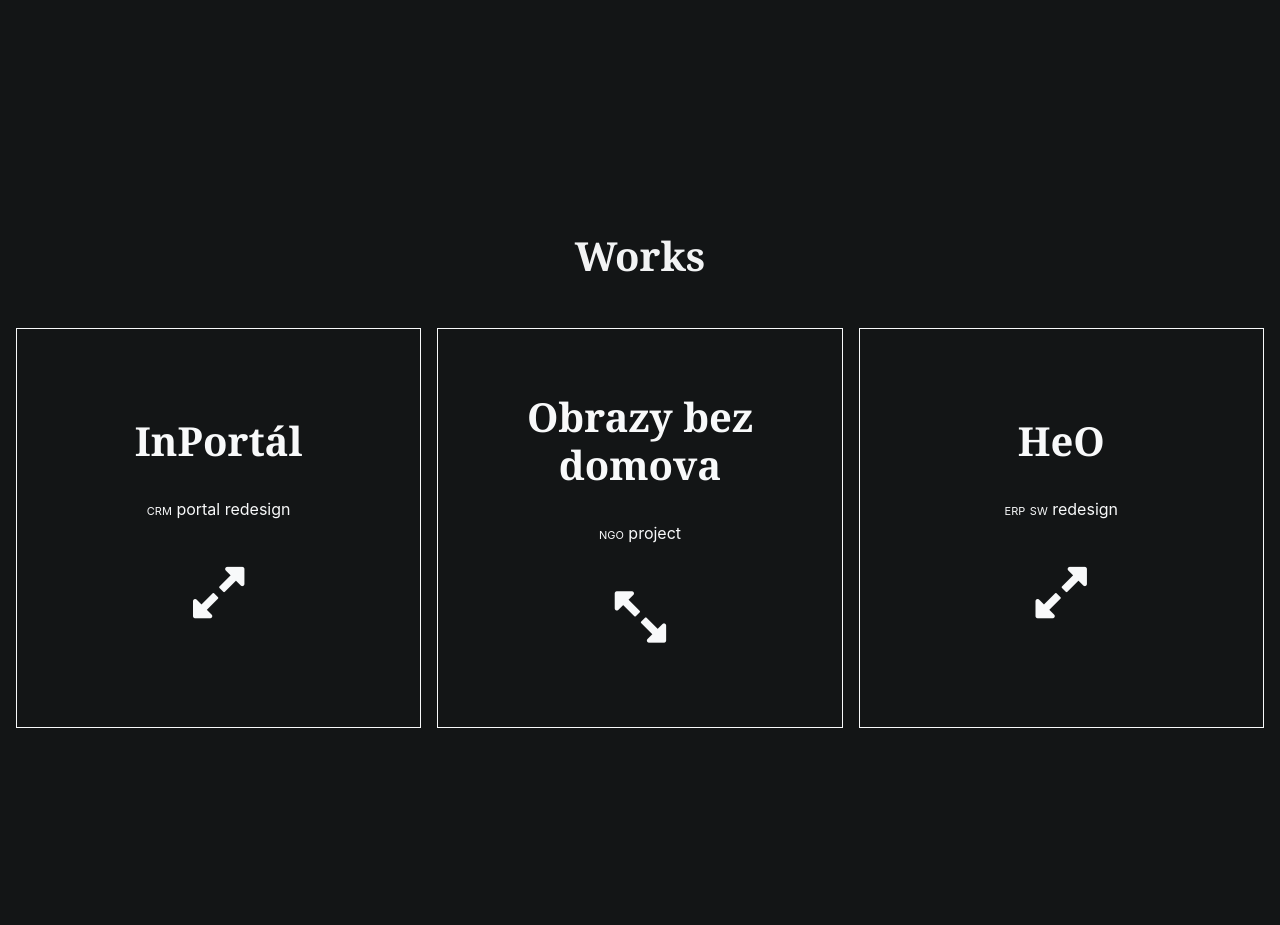
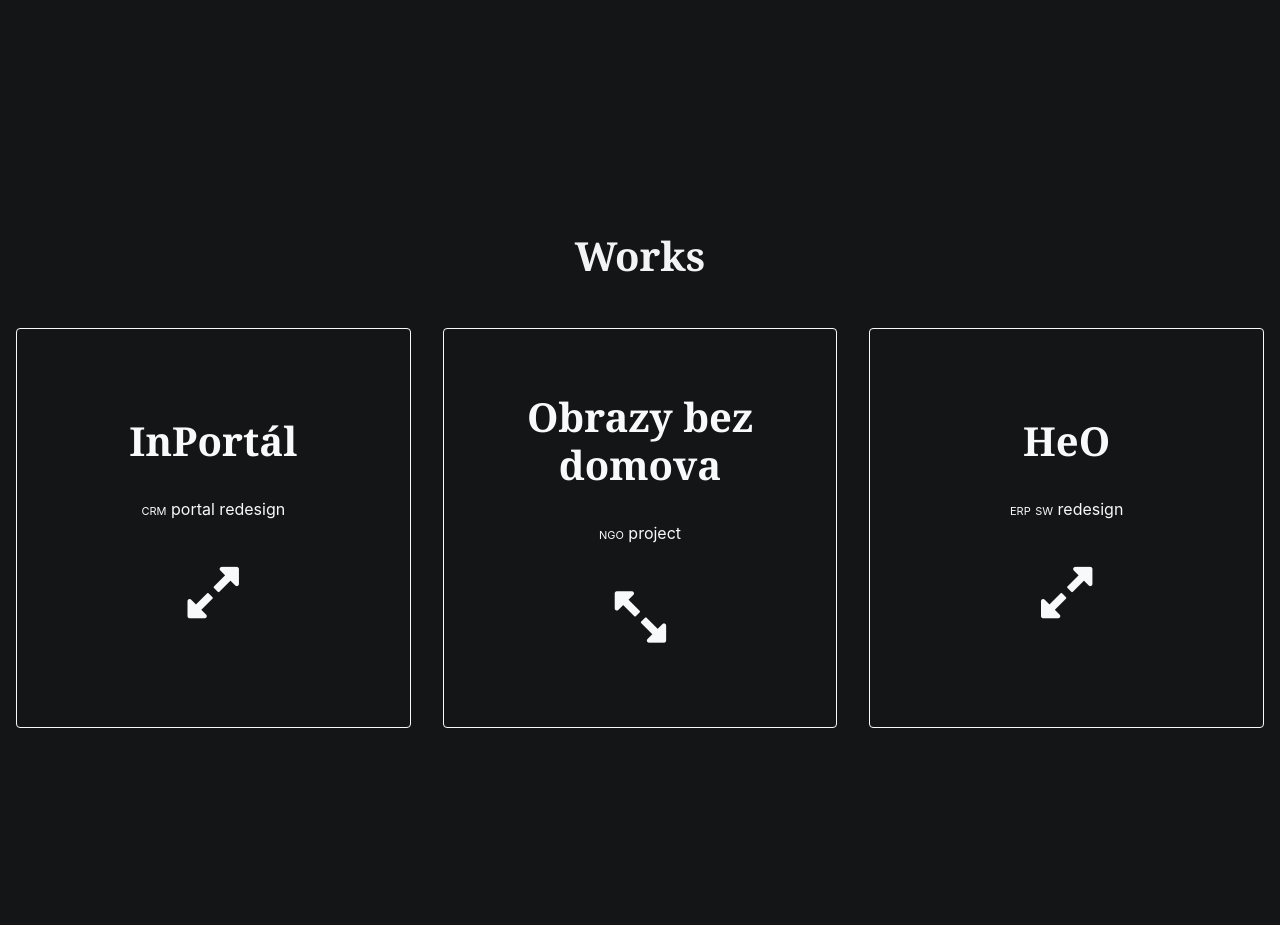
Before and after one commit to StartBootstrap/startbootstrap-grayscale, a PHP site: page /index.dev.html in a window 1280 px wide. Shown: the part 1684-2609 px from the top of the page. Run offline with PHP 8.4, Linux system fonts and the light colour scheme.

Commit message:
huge btns rounded rm comments, widen gap

```diff
--- a/css/grayscale.css
+++ b/css/grayscale.css
@@ -158,7 +158,7 @@ section#work {
     -ms-flex-line-pack: center;
     align-content: center;
     grid: 10% 50% / 1fr 1fr 1fr;
-    grid-column-gap: 1rem;
+    grid-column-gap: 2rem;
     height: 100%;
     -ms-flex-pack: distribute;
     justify-content: space-around;
--- a/index.dev.html
+++ b/index.dev.html
@@ -252,7 +252,7 @@
   <section id="work">
     <h1 class="span-col-3">Works</h1>
 
-    <button type="button" class="btn btn-outline-light btn-lg" data-toggle="modal" data-target=".modal1">
+    <button type="button" class="btn btn-outline-light btn-lg rounded" data-toggle="modal" data-target=".modal1">
       <div class="intro-body">
         <h1>InPortál
           <i class="fa fa-expand animated fa-1x p-3 d-inline-block d-md-none"></i>
@@ -270,7 +270,7 @@
     </button>
     <!-- OPENS MODAL1 -->
 
-    <button type="button" class="btn btn-outline-light btn-lg" data-toggle="modal" data-target=".modal2">
+    <button type="button" class="btn btn-outline-light btn-lg rounded" data-toggle="modal" data-target=".modal2">
 
       <div class="intro-body">
         <h1>Obrazy bez domova
@@ -286,7 +286,7 @@
     </button>
     <!-- OPENS MODAL2 -->
 
-    <button type="button" class="btn btn-outline-light btn-lg" data-toggle="modal" data-target=".modal3">
+    <button type="button" class="btn btn-outline-light btn-lg rounded" data-toggle="modal" data-target=".modal3">
       <div class="intro-body">
         <h1>HeO
           <i class="fa fa-expand animated fa-1x p-3 d-inline-block d-md-none"></i>
--- a/scss/grayscale.scss
+++ b/scss/grayscale.scss
@@ -145,7 +145,7 @@ section#work {
     -ms-flex-line-pack: center;
     align-content: center;
     grid: 10% 50% / 1fr 1fr 1fr;
-    grid-column-gap: 1rem;
+    grid-column-gap: 2rem;
     height: 100%;
     -ms-flex-pack: distribute;
     justify-content: space-around;
@@ -204,32 +204,12 @@ section#work {
 \*------------------------------------*/
 
 .btn {
-  //font-family: 'Cabin', 'Helvetica Neue', Helvetica, Arial, sans-serif;
   white-space: normal;
   font-weight: 400;
   -webkit-transition: all 0.3s ease-in-out;
-  transition: all 0.3s ease-in-out; //text-transform: uppercase;
+  transition: all 0.3s ease-in-out;
   border-radius: 0;
 }
-
-// .btn-circle {
-//   background: transparent;
-//   border-radius: 100% !important;
-//   border: 2px solid $white;
-//   color: $white;
-//   display: initial;
-//   font-size: 1.5rem;
-//   line-height: 3rem;
-//   margin-top: 1rem;
-//   transition: background 0.3s ease-in-out;
-//   -webkit-transition: background 0.3s ease-in-out;
-//   &:focus,
-//   &:hover {
-//     color: $white;
-//     outline: none;
-//     background: fade-out($white, 0.9);
-//   }
-// }
 
 .btn-default {
   color: $primary;
```
Also changed, not shown: index.html (+1 -1 lines), css/grayscale.min.css.
